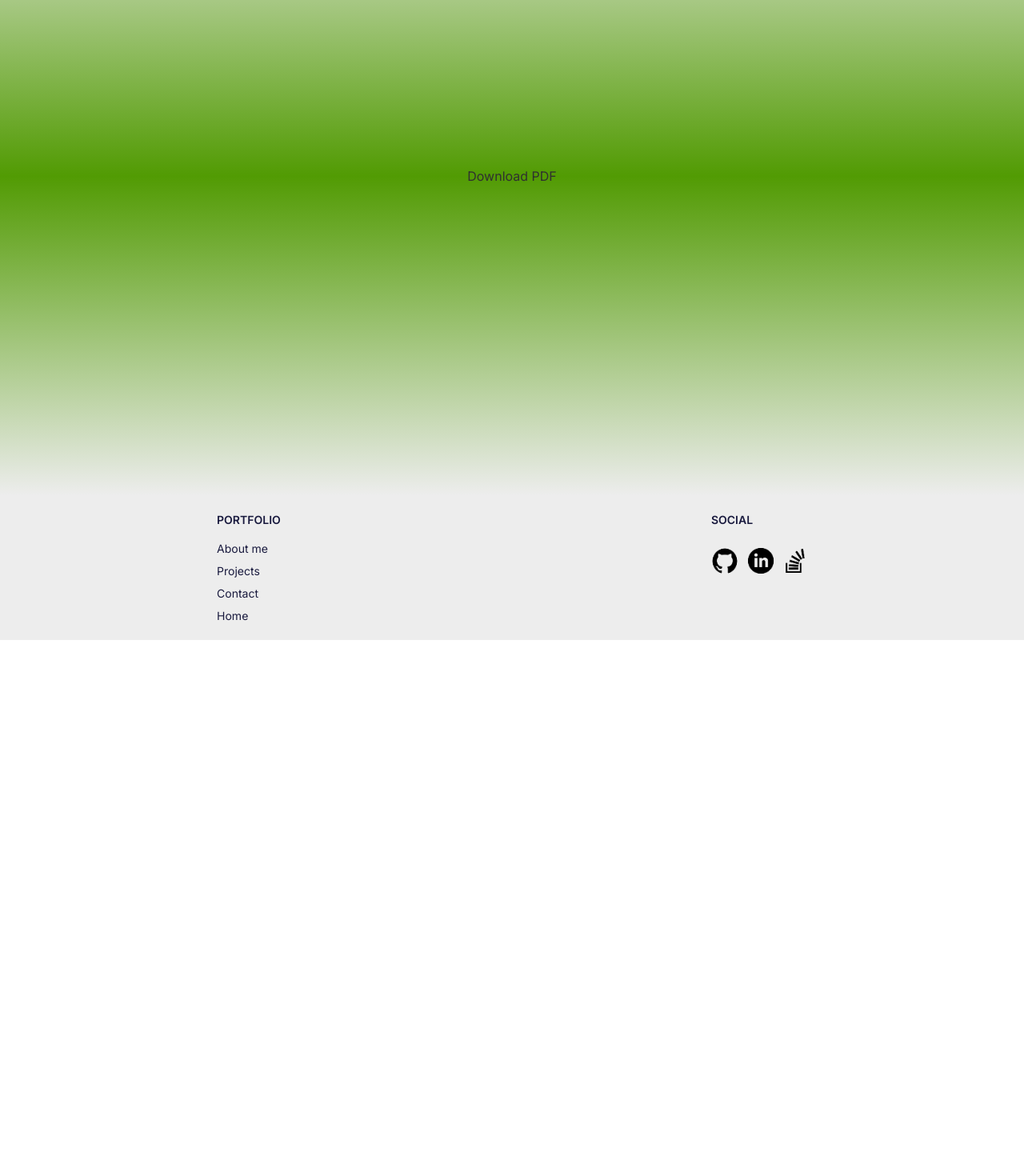
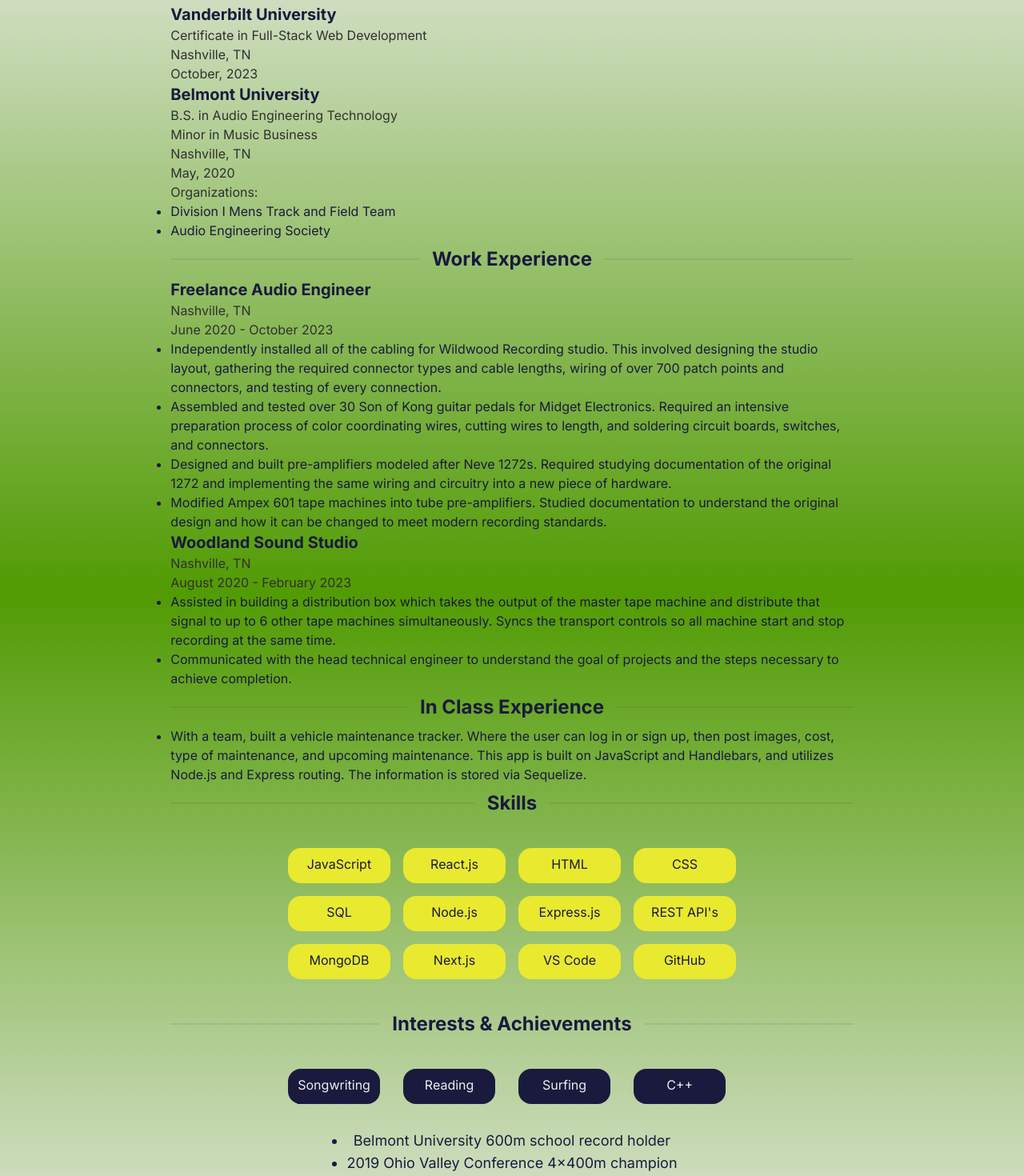
Before and after one commit to cdgonzo23/nextjs-portfolio, a Next.js app: page /resume in a window 1280 px wide. Shown: the part 280-1750 px from the top of the page at 80% size. Before the commit the page ends 1080 px from the top, so only its background shows below. Built offline with nearby package versions, Linux system fonts and the light colour scheme.

Commit message:
reformatted resume and added contact form

```diff
--- a/src/app/about/page.jsx
+++ b/src/app/about/page.jsx
@@ -1,7 +1,37 @@
+import Image from "next/image";
+
 export default function About() {
   return (
-    <div className="hero min-h-screen bg-gradient-to-t from-base-200 from-0% via-primary via-50% to-base-200 to-100%">
-      <p>About</p>
+    <div className="min-h-screen flex justify-center bg-gradient-to-t from-base-200 via-primary to-base-200">
+      <div className="lg:w-1/2 w-3/4 mt-32">
+        <h2 className="text-4xl text-neutral font-bold pb-2 text-center">
+          About Me
+        </h2>
+        <div className="p-6 flex flex-col md:flex-row items-start justify-center">
+          <Image
+            src="/selfie.png"
+            alt="selfie"
+            width={1750}
+            height={1750}
+            className="border-2 border-solid border-neutral rounded-box shadow shadow-neutral"
+          />
+          <p className="md:pl-8 md:pt-0 text-lg text-neutral">
+            Hello and welcome to my portfolio! My name is Christian and I am a
+            full-stack developer based in Nashville, Tennessee. I earned a
+            Full-Stack Web Development certificate from the eDX program through
+            Vanderbilt University. Lorem ipsum dolor sit amet, consectetur
+            adipisicing elit. Dignissimos id voluptas dolorem corrupti
+            praesentium amet quia, totam doloremque nam placeat, at consectetur,
+            nihil tempore voluptatum quidem! Maiores expedita ducimus culpa!
+          </p>
+        </div>
+        <a
+          href="/contact"
+          className="flex justify-center md:justify-end mb-3 mr-8"
+        >
+          <button className="btn btn-neutral text-base-200">Message Me!</button>
+        </a>
+      </div>
     </div>
   );
 }
--- a/src/app/contact/page.jsx
+++ b/src/app/contact/page.jsx
@@ -1,7 +1,33 @@
+'use client'
+
 export default function Contact() {
+  const handleSubmit = (e) => {
+    e.preventDefault();
+    // <div className="alert alert-error">
+    //   <svg
+    //     xmlns="http://www.w3.org/2000/svg"
+    //     className="stroke-current shrink-0 h-6 w-6"
+    //     fill="none"
+    //     viewBox="0 0 24 24"
+    //   >
+    //     <path
+    //       strokeLinecap="round"
+    //       strokeLinejoin="round"
+    //       strokeWidth="2"
+    //       d="M10 14l2-2m0 0l2-2m-2 2l-2-2m2 2l2 2m7-2a9 9 0 11-18 0 9 9 0 0118 0z"
+    //     />
+    //   </svg>
+    //   <span>Error! Task failed successfully.</span>
+    // </div>;
+  };
+
   return (
     <div className="items-start justify-center hero min-h-screen bg-gradient-to-t from-base-200 from-0% via-primary via-50% to-base-200 to-100%">
-      <form action="submit" className="flex flex-col mt-32 w-72 items-center">
+      <form
+        action="submit"
+        onSubmit={handleSubmit}
+        className="flex flex-col mt-32 w-72 items-center"
+      >
         <p className="text-neutral mb-4">Contact Me</p>
         <input
           type="text"
@@ -20,7 +46,9 @@
           required
           placeholder="Message*"
         ></textarea>
-        <button type="submit" className="btn btn-neutral text-base-200 w-min">Submit</button>
+        <button type="submit" className="btn btn-neutral text-base-200 w-min">
+          Submit
+        </button>
       </form>
     </div>
   );
--- a/src/app/resume/page.jsx
+++ b/src/app/resume/page.jsx
@@ -1,6 +1,5 @@
 "use client";
 import React from "react";
-
 
 export default function Resume() {
   const onButtonClick = () => {
@@ -20,10 +19,157 @@
 
   return (
     <div className="hero min-h-screen bg-gradient-to-t from-base-200 from-0% via-primary via-50% to-base-200 to-100%">
-      <div className="my-24">
-        <button className="link link-hover" onClick={onButtonClick}>
-          Download PDF
-        </button>
+      <div className="my-24 flex flex-col items-center w-10/12 md:w-auto">
+        <h2 className="text-4xl font-bold text-neutral">Resume</h2>
+        {/* Education */}
+        <div className="w-2/3">
+          <div className="divider text-2xl font-bold text-neutral">
+            Education
+          </div>
+          <div className="">
+            <h3 className="text-xl font-bold text-neutral">
+              Vanderbilt University
+            </h3>
+            <p>Certificate in Full-Stack Web Development</p>
+            <p>Nashville, TN</p>
+            <p>October, 2023</p>
+            <h3 className="text-xl font-bold text-neutral">
+              Belmont University
+            </h3>
+            <p>B.S. in Audio Engineering Technology</p>
+            <p>Minor in Music Business</p>
+            <p>Nashville, TN</p>
+            <p>May, 2020</p>
+            <p>Organizations:</p>
+            <ul>
+              <li className="text-neutral list-disc">
+                Division I Mens Track and Field Team
+              </li>
+              <li className="text-neutral list-disc">
+                Audio Engineering Society
+              </li>
+            </ul>
+          </div>
+        </div>
+        {/* Work Experience */}
+        <div className="w-2/3">
+          <div className="divider text-2xl font-bold text-neutral">
+            Work Experience
+          </div>
+          <div>
+            <h3 className="text-xl font-bold text-neutral">
+              Freelance Audio Engineer
+            </h3>
+            <p>Nashville, TN</p>
+            <p>June 2020 - October 2023</p>
+            <ul>
+              <li className="text-neutral list-disc">Independently installed all of the cabling for Wildwood Recording studio. This involved designing the studio layout, gathering the required connector types and cable lengths, wiring of over 700 patch points and connectors, and testing of every connection.</li>
+              <li className="text-neutral list-disc">Assembled and tested over 30 Son of Kong guitar pedals for Midget Electronics. Required an intensive preparation process of color coordinating wires, cutting wires to length, and soldering circuit boards, switches, and connectors.</li>
+              <li className="text-neutral list-disc">Designed and built pre-amplifiers modeled after Neve 1272s. Required studying documentation of the original 1272 and implementing the same wiring and circuitry into a new piece of hardware.</li>
+              <li className="text-neutral list-disc">Modified Ampex 601 tape machines into tube pre-amplifiers. Studied documentation to understand the original design and how it can be changed to meet modern recording standards.</li>
+            </ul>
+            <h3 className="text-xl font-bold text-neutral">
+              Woodland Sound Studio
+            </h3>
+            <p>Nashville, TN</p>
+            <p>August 2020 - February 2023</p>
+            <ul>
+              <li className="text-neutral list-disc">Assisted in building a distribution box which takes the output of the master tape machine and distribute that signal to up to 6 other tape machines simultaneously. Syncs the transport controls so all machine start and stop recording at the same time.</li>
+              <li className="text-neutral list-disc">Communicated with the head technical engineer to understand the goal of projects and the steps necessary to achieve completion.</li>
+            </ul>
+          </div>
+        </div>
+        {/* In Class Experience */}
+        <div className="w-2/3">
+          <div className="divider text-2xl font-bold text-neutral">
+            In Class Experience
+          </div>
+          <ul>
+            <li className="text-neutral list-disc">With a team, built a vehicle maintenance tracker. Where the user can log in or sign up, then post images, cost, type of maintenance, and upcoming maintenance. This app is built on JavaScript and Handlebars, and utilizes Node.js and Express routing. The information is stored via Sequelize.</li>
+          </ul>
+        </div>
+        {/* Skills */}
+        <div className="w-2/3">
+          <div className="divider text-2xl font-bold text-neutral">Skills</div>
+          <div className="text-center flex flex-col justify-center items-center">
+            <div className="grid md:grid-cols-4 grid-cols-2 gap-4 py-8">
+              <div className="block px-4 py-2 rounded-box h-11 chat-bubble-secondary w-32 text-neutral">
+                JavaScript
+              </div>
+              <div className="block px-4 py-2 rounded-box h-11 chat-bubble-secondary w-32 text-neutral">
+                React.js
+              </div>
+              <div className="block px-4 py-2 rounded-box h-11 chat-bubble-secondary w-32 text-neutral">
+                HTML
+              </div>
+              <div className="block px-4 py-2 rounded-box h-11 chat-bubble-secondary w-32 text-neutral">
+                CSS
+              </div>
+              <div className="block px-4 py-2 rounded-box h-11 chat-bubble-secondary w-32 text-neutral">
+                SQL
+              </div>
+              <div className="block px-4 py-2 rounded-box h-11 chat-bubble-secondary w-32 text-neutral">
+                Node.js
+              </div>
+              <div className="block px-4 py-2 rounded-box h-11 chat-bubble-secondary w-32 text-neutral">
+                Express.js
+              </div>
+              <div className="block px-4 py-2 rounded-box h-11 chat-bubble-secondary w-32 text-neutral">
+                REST API&apos;s
+              </div>
+              <div className="block px-4 py-2 rounded-box h-11 chat-bubble-secondary w-32 text-neutral">
+                MongoDB
+              </div>
+              <div className="block px-4 py-2 rounded-box h-11 chat-bubble-secondary w-32 text-neutral">
+                Next.js
+              </div>
+              <div className="block px-4 py-2 rounded-box h-11 chat-bubble-secondary w-32 text-neutral">
+                VS Code
+              </div>
+              <div className="block px-4 py-2 rounded-box h-11 chat-bubble-secondary w-32 text-neutral">
+                GitHub
+              </div>
+            </div>
+          </div>
+          {/* Interests & Achievements */}
+          <div>
+            <div className="divider text-2xl font-bold text-neutral">
+              Interests & Achievements
+            </div>
+            <div className="text-center flex flex-col justify-center items-center">
+              <div className="grid md:grid-cols-4 grid-cols-2 gap-4 py-8">
+                <div className="block px-2 py-2 rounded-box h-11 chat-bubble w-32 text-base-200">
+                  Songwriting
+                </div>
+                <div className="block px-4 py-2 rounded-box h-11 chat-bubble w-32 text-base-200">
+                  Reading
+                </div>
+                <div className="block px-4 py-2 rounded-box h-11 chat-bubble w-32 text-base-200">
+                  Surfing
+                </div>
+                <div className="block px-4 py-2 rounded-box h-11 chat-bubble w-32 text-base-200">
+                  C++
+                </div>
+              </div>
+              <ul>
+                <li className="text-neutral text-lg list-disc">
+                  Belmont University 600m school record holder
+                </li>
+                <li className="text-neutral text-lg list-disc">
+                  2019 Ohio Valley Conference 4x400m champion
+                </li>
+              </ul>
+            </div>
+          </div>
+
+          <div className="divider"></div>
+          <button
+            className="btn btn-neutral text-base-200"
+            onClick={onButtonClick}
+          >
+            Download PDF
+          </button>
+        </div>
       </div>
     </div>
   );
```
Also changed, not shown: src/app/page.jsx (+17 -4 lines).
